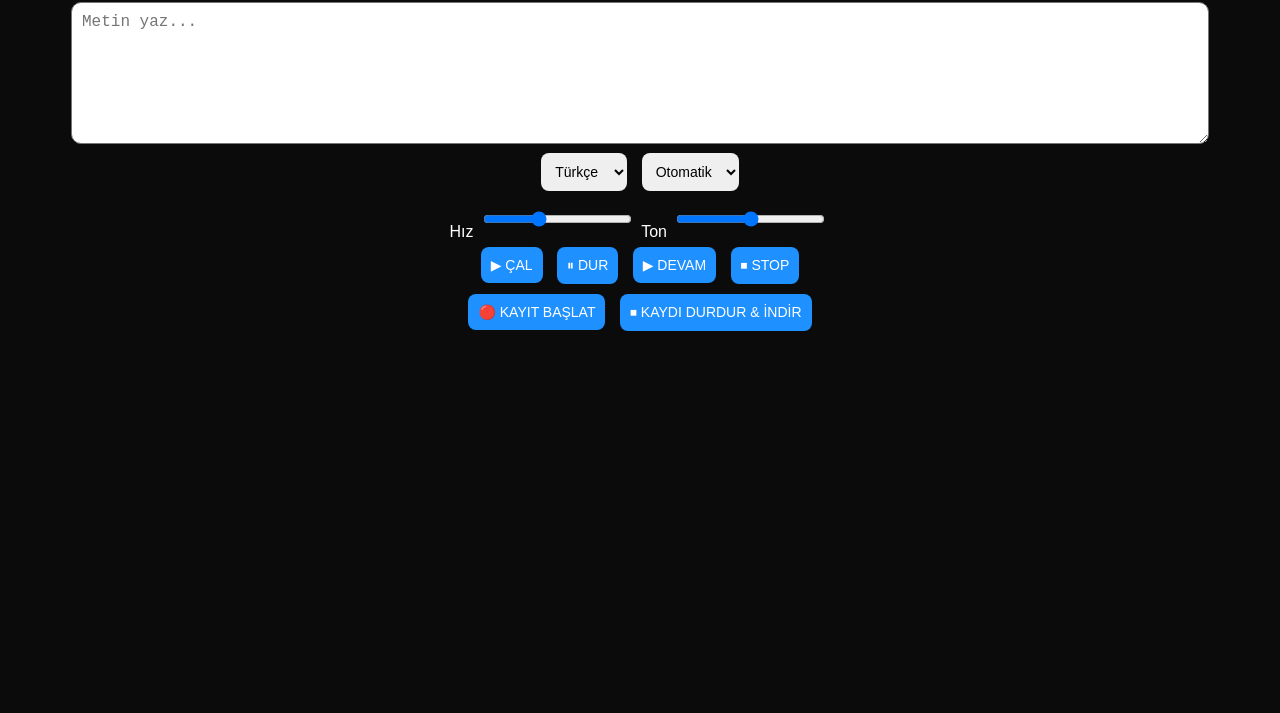
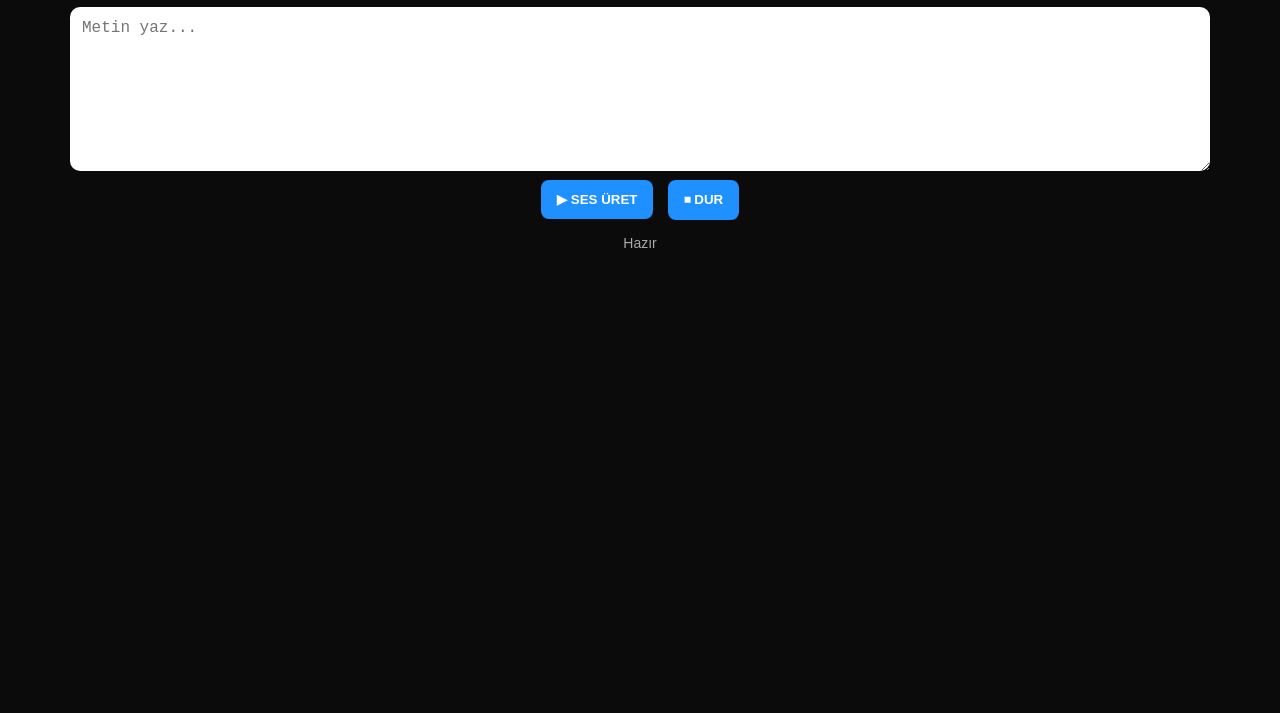
Before and after one commit to skaynar578/ses-uygulamasi, a website: page index.html in a window 1280 px wide. Shown: the part 87-800 px from the top of the page. Drawn offline with Linux system fonts and the light colour scheme.

Commit message:
Update index.html

```diff
--- a/index.html
+++ b/index.html
@@ -3,7 +3,7 @@
 <head>
 <meta charset="UTF-8">
 <meta name="viewport" content="width=device-width, initial-scale=1.0">
-<title>SK SES STUDIO PRO</title>
+<title>AI SES PRO 2</title>
 
 <style>
 body{
@@ -15,153 +15,131 @@ body{
     padding:20px;
 }
 
-h1{margin-bottom:10px;}
+h1{
+    margin-bottom:15px;
+}
 
 textarea{
     width:90%;
-    height:120px;
-    padding:10px;
+    height:140px;
+    padding:12px;
     font-size:16px;
     border-radius:10px;
-}
-
-select, input, button{
-    margin:5px;
-    padding:10px;
-    border-radius:8px;
     border:none;
-    font-size:14px;
+    outline:none;
 }
 
 button{
+    margin:5px;
+    padding:12px 16px;
+    border:none;
+    border-radius:8px;
     cursor:pointer;
     background:#1e90ff;
     color:white;
+    font-weight:bold;
 }
 
 button:hover{
     background:#0066cc;
+}
+
+#status{
+    margin-top:10px;
+    font-size:14px;
+    color:#aaa;
+}
+
+/* mini player */
+#playerBox{
+    position:fixed;
+    bottom:15px;
+    left:50%;
+    transform:translateX(-50%);
+    background:#111;
+    padding:10px;
+    border-radius:12px;
+    width:90%;
+    max-width:450px;
+    display:none;
+    box-shadow:0 0 10px rgba(255,255,255,0.1);
+}
+
+audio{
+    width:100%;
 }
 </style>
 </head>
 
 <body>
 
-<h1>🎤 SK SES STUDIO PRO</h1>
+<h1>🎤 AI SES PRO 2</h1>
 
 <textarea id="text" placeholder="Metin yaz..."></textarea>
 
 <br>
 
-<select id="lang">
-    <option value="tr-TR">Türkçe</option>
-    <option value="en-US">English</option>
-</select>
+<button onclick="generate()">▶ SES ÜRET</button>
+<button onclick="stopAudio()">⏹ DUR</button>
 
-<select id="voiceType">
-    <option value="any">Otomatik</option>
-</select>
+<div id="status">Hazır</div>
 
-<br>
-
-<label>Hız</label>
-<input type="range" id="rate" min="0.5" max="2" value="1" step="0.1">
-
-<label>Ton</label>
-<input type="range" id="pitch" min="0" max="2" value="1" step="0.1">
-
-<br>
-
-<button onclick="play()">▶ ÇAL</button>
-<button onclick="pause()">⏸ DUR</button>
-<button onclick="resume()">▶ DEVAM</button>
-<button onclick="stop()">⏹ STOP</button>
-
-<br>
-
-<button onclick="record()">🔴 KAYIT BAŞLAT</button>
-<button onclick="stopRecord()">⏹ KAYDI DURDUR & İNDİR</button>
+<!-- PLAYER -->
+<div id="playerBox">
+    <audio id="audio" controls></audio>
+</div>
 
 <script>
 
-let voices = [];
-let mediaRecorder;
-let chunks = [];
+const audio = document.getElementById("audio");
+const playerBox = document.getElementById("playerBox");
+const statusBox = document.getElementById("status");
 
-function loadVoices(){
-    voices = speechSynthesis.getVoices();
-}
-
-speechSynthesis.onvoiceschanged = loadVoices;
-
-function play(){
+async function generate(){
 
     let text = document.getElementById("text").value;
-    if(!text) return;
 
-    let lang = document.getElementById("lang").value;
-    let rate = document.getElementById("rate").value;
-    let pitch = document.getElementById("pitch").value;
+    if(!text){
+        statusBox.innerText = "❌ Metin boş";
+        return;
+    }
 
-    let speech = new SpeechSynthesisUtterance(text);
+    statusBox.innerText = "⏳ Ses üretiliyor...";
 
-    speech.lang = lang;
-    speech.rate = rate;
-    speech.pitch = pitch;
+    try{
+        const res = await fetch("/tts", {
+            method:"POST",
+            headers:{
+                "Content-Type":"application/json"
+            },
+            body: JSON.stringify({ text })
+        });
 
-    let v = voices.find(v => v.lang.includes(lang.split("-")[0]));
+        if(!res.ok){
+            statusBox.innerText = "❌ Backend hatası (server açık mı?)";
+            return;
+        }
 
-    if(v) speech.voice = v;
+        const blob = await res.blob();
+        const url = URL.createObjectURL(blob);
 
-    speechSynthesis.cancel();
-    speechSynthesis.speak(speech);
-}
+        audio.src = url;
+        audio.play();
 
-function pause(){
-    speechSynthesis.pause();
-}
+        playerBox.style.display = "block";
+        statusBox.innerText = "✅ Ses hazır";
 
-function resume(){
-    speechSynthesis.resume();
-}
-
-function stop(){
-    speechSynthesis.cancel();
-}
-
-// 🔴 KAYIT (mikrofon + sistem sesi)
-async function record(){
-
-    let stream = await navigator.mediaDevices.getUserMedia({ audio:true });
-
-    mediaRecorder = new MediaRecorder(stream);
-    chunks = [];
-
-    mediaRecorder.ondataavailable = e => {
-        chunks.push(e.data);
-    };
-
-    mediaRecorder.onstop = e => {
-        let blob = new Blob(chunks, { type:'audio/webm' });
-        let url = URL.createObjectURL(blob);
-
-        let a = document.createElement("a");
-        a.href = url;
-        a.download = "sk-ses-kayit.webm";
-        a.click();
-    };
-
-    mediaRecorder.start();
-    alert("Kayıt başladı");
-}
-
-function stopRecord(){
-    if(mediaRecorder){
-        mediaRecorder.stop();
+    }catch(err){
+        console.log(err);
+        statusBox.innerText = "❌ Bağlantı hatası";
     }
 }
 
-loadVoices();
+function stopAudio(){
+    audio.pause();
+    audio.currentTime = 0;
+    statusBox.innerText = "⏹ Durdu";
+}
 
 </script>
 
```
